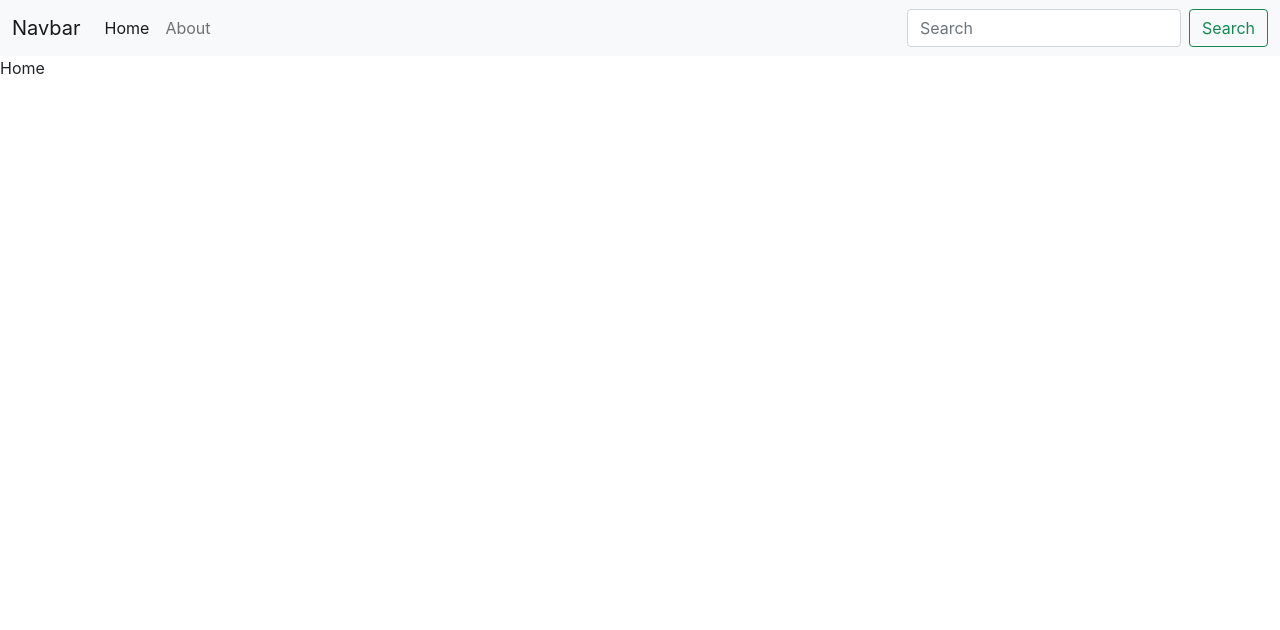
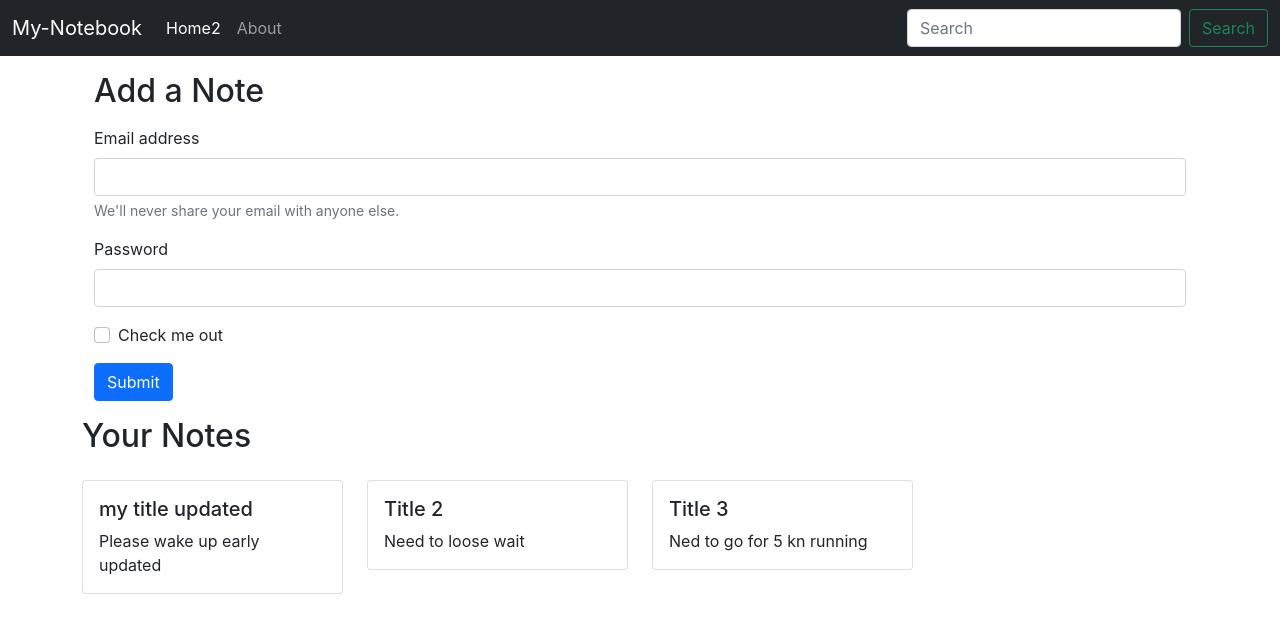
Before and after one commit to PradhyumanSinghMandloi/-MyNotebook, a React (Create React App) app: page / in a window 1280 px wide. Shown: the top 630 px of the page. Built offline with nearby package versions, Linux system fonts and the light colour scheme.

Commit message:
Create two component 1)Notes 2)Noteitem

```diff
--- a/src/App.js
+++ b/src/App.js
@@ -1,32 +1,27 @@
-
-import './App.css';
-import Home from './components/Home';
-import About from './components/About';
-import Navbar from './components/Navbar';
-import {
-  BrowserRouter as Router,
-  Switch,
-  Route,
-
-} from "react-router-dom";
-import NoteState from './context/Notes/NoteState';
+import "./App.css";
+import Home from "./components/Home";
+import About from "./components/About";
+import Navbar from "./components/Navbar";
+import { BrowserRouter as Router, Switch, Route } from "react-router-dom";
+import NoteState from "./context/Notes/NoteState";
 
 function App() {
   return (
     <>
       <NoteState>
         <Router>
-        <Navbar/>
+          <Navbar />
+          <div className="container">
             <Switch>
-        <Route exact  path="/">
+              <Route exact path="/">
                 <Home />
               </Route>
 
               <Route exact path="/about">
-            <About/>
+                <About />
               </Route>
-
             </Switch>
+          </div>
         </Router>
       </NoteState>
     </>
--- a/src/components/About.js
+++ b/src/components/About.js
@@ -3,17 +3,12 @@
 import { useContext } from 'react';
 
 const About = () => {
-  const a = useContext(noteContext)
-  useEffect(() =>{
-  a.update();
-  // eslint-disable-next-line
 
-  } , [])
 
   return (
     <div>
 
-      This is about {a.state.name} and he is in class {a.state.class}
+      This is about
 
 
     </div>
--- a/src/components/Home.js
+++ b/src/components/Home.js
@@ -1,9 +1,60 @@
-import React from 'react'
+
+
+import Notes from "./Notes";
+
+
 
 const Home = () => {
+
+
   return (
-    <div>Home</div>
-  )
-}
+    <div>
+      <div className="container my-3">
+        <h2>Add a Note </h2>
+        <form>
+          <div class="mb-3 my-3">
+            <label for="exampleInputEmail1" class="form-label">
+              Email address
+            </label>
+            <input
+              type="email"
+              class="form-control"
+              id="exampleInputEmail1"
+              aria-describedby="emailHelp"
+            />
+            <div id="emailHelp" class="form-text">
+              We'll never share your email with anyone else.
+            </div>
+          </div>
+          <div class="mb-3">
+            <label for="exampleInputPassword1" class="form-label">
+              Password
+            </label>
+            <input
+              type="password"
+              class="form-control"
+              id="exampleInputPassword1"
+            />
+          </div>
+          <div class="mb-3 form-check">
+            <input
+              type="checkbox"
+              class="form-check-input"
+              id="exampleCheck1"
+            />
+            <label class="form-check-label" for="exampleCheck1">
+              Check me out
+            </label>
+          </div>
+          <button type="submit" class="btn btn-primary">
+            Submit
+          </button>
+        </form>
+      </div>
 
-export default Home
+     <Notes/>
+    </div>
+  );
+};
+
+export default Home;
--- a/src/components/Navbar.js
+++ b/src/components/Navbar.js
@@ -1,22 +1,28 @@
-import React from 'react'
-import { Link} from "react-router-dom";
+import React , {useEffect} from 'react'
+import { Link ,useLocation} from "react-router-dom";
 
 const Navbar = () => {
+  let location = useLocation();
+  React.useEffect(() => {
+    console.log(location);
+  }, [location]);
+
+
   return (
 
-    <nav className="navbar navbar-expand-lg navbar-light bg-light">
+    <nav className="navbar navbar-expand-lg navbar-dark bg-dark">
   <div className="container-fluid">
-    <Link className="navbar-brand" to="/">Navbar</Link>
+    <Link className="navbar-brand" to="/">My-Notebook</Link>
     <button className="navbar-toggler" type="button" data-bs-toggle="collapse" data-bs-target="#navbarSupportedContent" aria-controls="navbarSupportedContent" aria-expanded="false" aria-label="Toggle navigation">
       <span className="navbar-toggler-icon"></span>
     </button>
     <div className="collapse navbar-collapse" id="navbarSupportedContent">
       <ul className="navbar-nav me-auto mb-2 mb-lg-0">
         <li className="nav-item">
-          <Link className="nav-link active" aria-current="page" to="/">Home</Link>
+          <Link className={`nav-link ${location.pathname ==="/"? "active" : ""} `} aria-current="page" to="/">Home2</Link>
         </li>
         <li className="nav-item">
-          <Link className="nav-link" to="/about">About</Link>
+          <Link className={`nav-link ${location.pathname ==="/about"? "active" : ""} `} to="/about">About</Link>
         </li>
 
 
--- /dev/null
+++ b/src/components/Noteitem.js
@@ -0,0 +1,21 @@
+import React from 'react'
+
+const Noteitem = (props) => {
+
+ const {note} = props;
+  return (
+    <div className="col-md-3">
+
+<div class="card my-3" >
+    <div class="card-body">
+      <h5 class="card-title">{note.title}</h5>
+      <p class="card-text">{note.description}</p>
+
+    </div>
+  </div>
+
+    </div>
+  )
+}
+
+export default Noteitem
--- /dev/null
+++ b/src/components/Notes.js
@@ -0,0 +1,23 @@
+
+import noteContext from "../context/Notes/noteContext"
+import React ,{useContext} from "react";
+import Noteitem from "./Noteitem";
+const Notes = () => {
+
+
+  const context = useContext(noteContext);
+  const {notes , setNotes} =context;
+  return (
+
+    <div className="row my-3">
+
+    <h2>Your Notes</h2>
+    {notes.map((note)=>{
+      return <Noteitem note={note}/>
+    })}
+  </div>
+
+  )
+}
+
+export default Notes
--- a/src/context/Notes/NoteState.js
+++ b/src/context/Notes/NoteState.js
@@ -5,24 +5,42 @@
 
 const NoteState = (props) => {
 
-    const  s1 ={
-        "name" : "harry",
-        "class" : "10"
-    }
+    const notesintial = [
+        {
+          "_id": "6253bc9a4bd5b4b54c37cc5f",
+          "user": "6251440ea569ae69b026ed2b",
+          "title": "my title updated",
+          "description": "Please wake up early updated",
+          "tag": "personal",
+          "date": "2022-04-11T05:28:58.166Z",
+          "__v": 0
+        },
+        {
+          "_id": "6253cc19f220f67c0567194a",
+          "user": "6251440ea569ae69b026ed2b",
+          "title": "Title 2",
+          "description": "Need to loose wait",
+          "tag": "personal",
+          "date": "2022-04-11T06:35:05.145Z",
+          "__v": 0
+        },
+        {
+          "_id": "6253cc36f220f67c0567194c",
+          "user": "6251440ea569ae69b026ed2b",
+          "title": "Title 3",
+          "description": "Ned to go for 5 kn running",
+          "tag": "personal",
+          "date": "2022-04-11T06:35:34.292Z",
+          "__v": 0
+        }
 
-   const [state , setState] = useState(s1);
-     const update = () =>{
-        setTimeout(()=>{
-            setState({
-                "name" : "John",
-                "class" : "12"
-            })
-        }, 1000);
-    }
+      ]
+
+      const [notes, setnotes] = useState(notesintial)
 
     return (
 
-        <NoteContext.Provider  value ={{state :state,update : update}}>
+        <NoteContext.Provider  value ={{notes , notesintial}}>
 
             {props.children}
         </NoteContext.Provider>
```
Also changed, not shown: 1 other file (tests, documents, lock files or other folders). Lines whose indentation alone changed are shown as unchanged.
